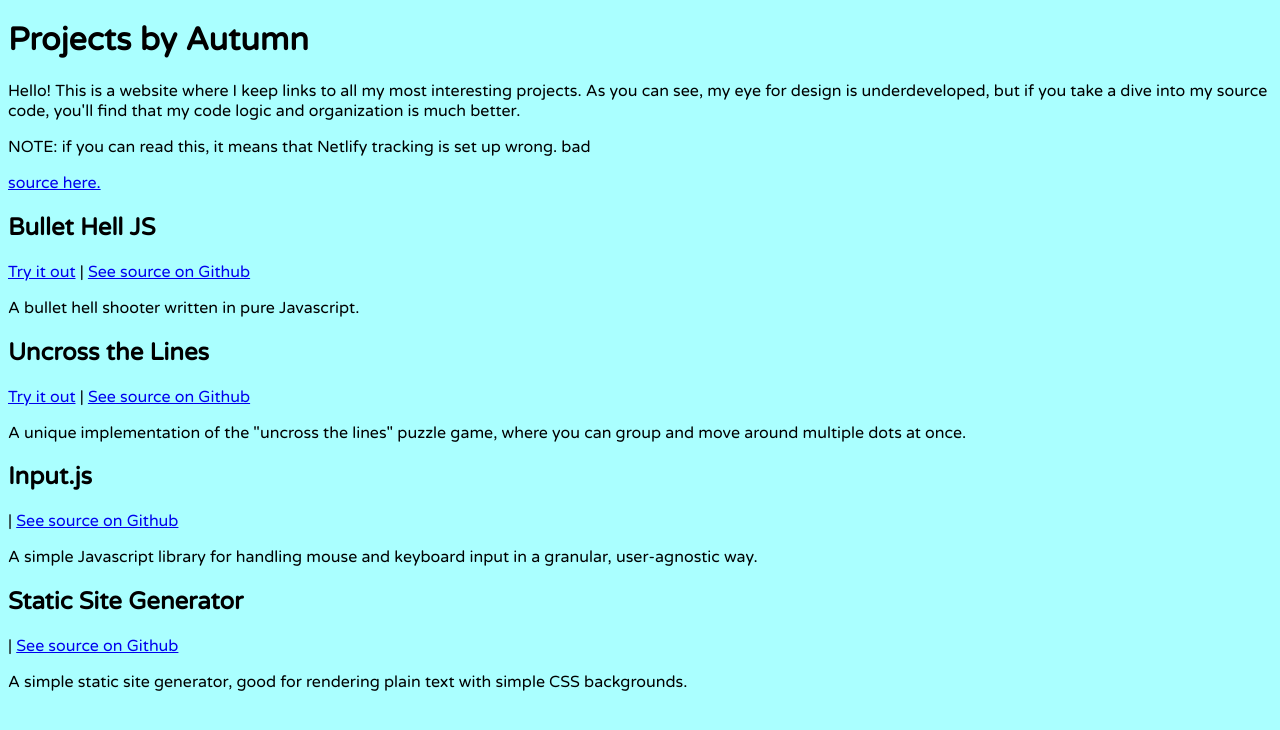
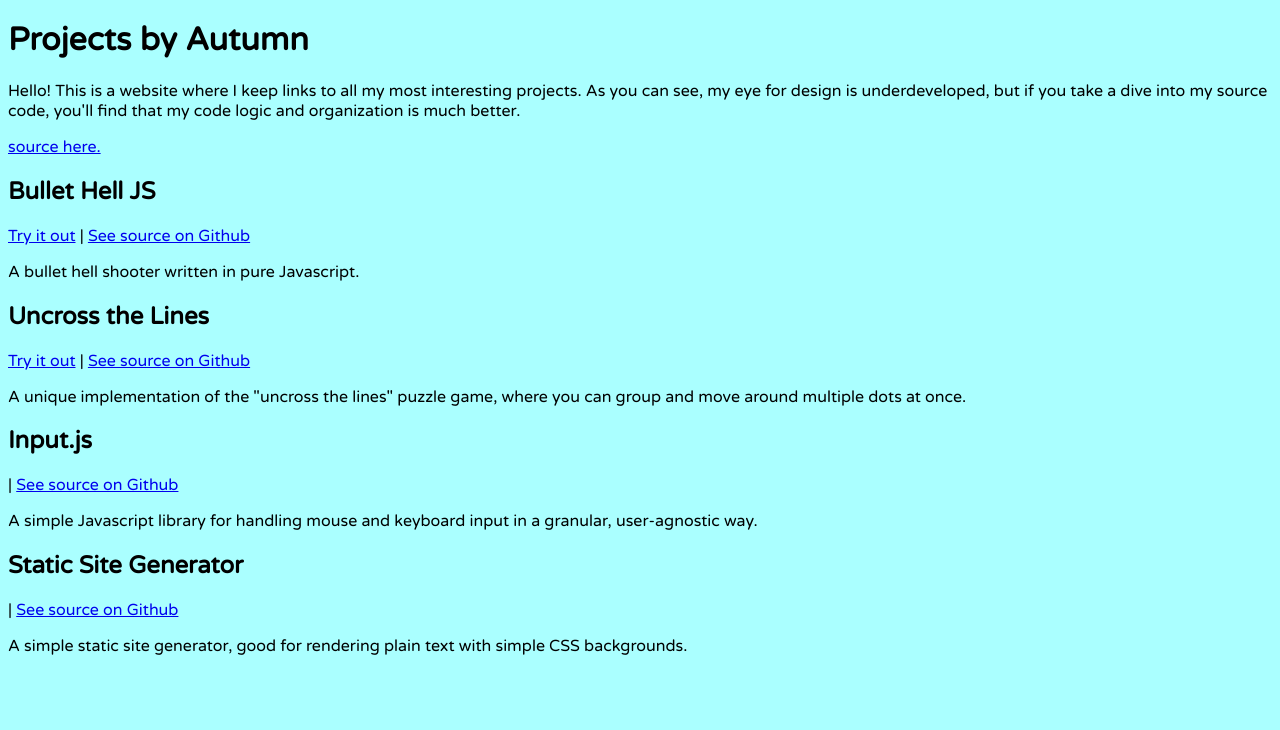
Before and after one commit to jjayeon/my-homepage, a React app: page / in a window 1280 px wide. Shown: the top 730 px of the page. Built offline with nearby package versions, Linux system fonts and the light colour scheme.

Commit message:
test part 2

```diff
--- a/src/App.js
+++ b/src/App.js
@@ -14,10 +14,6 @@ function App() {
         projects. As you can see, my eye for design is underdeveloped, but if
         you take a dive into my source code, you&apos;ll find that my code logic
         and organization is much better.
-      </p>
-      <p>
-        NOTE: if you can read this, it means that Netlify tracking is set up
-        wrong. bad
       </p>
       <a
         href="https://github.com/jjayeon/my-homepage"
```
